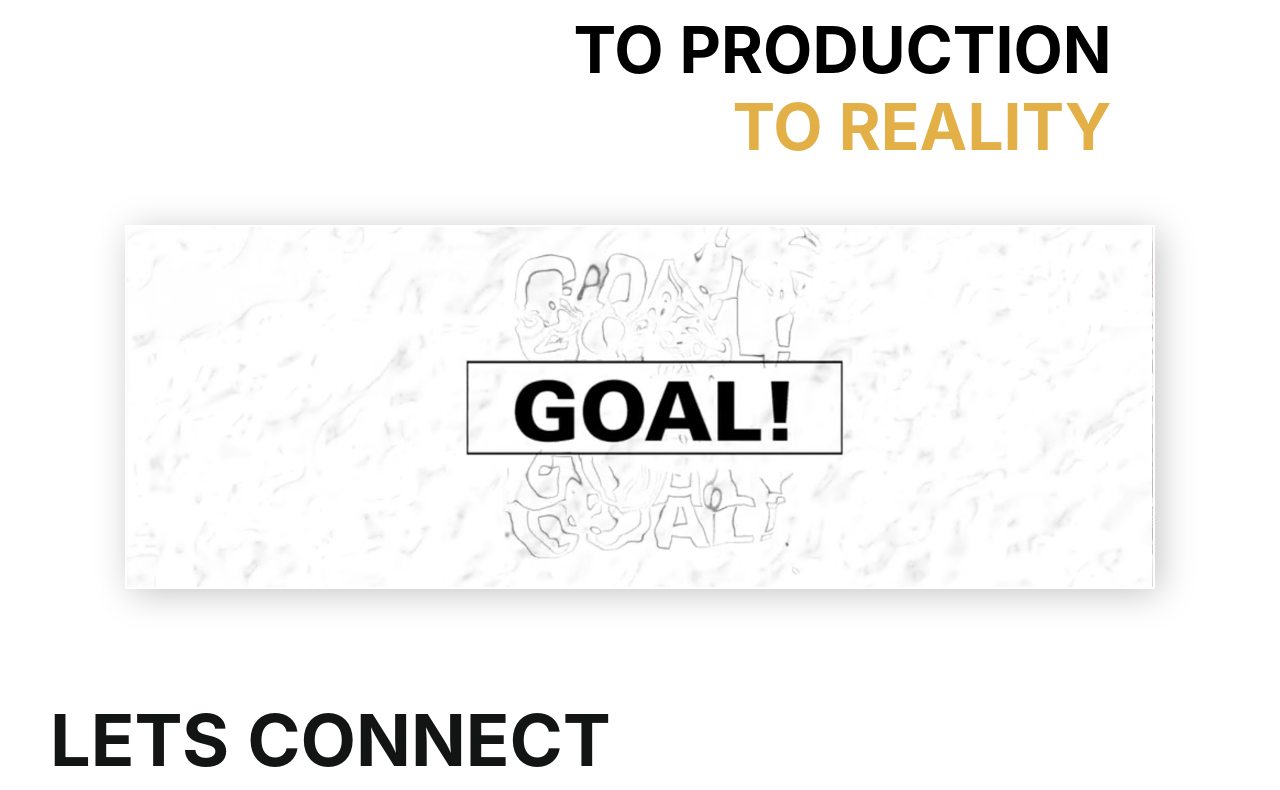
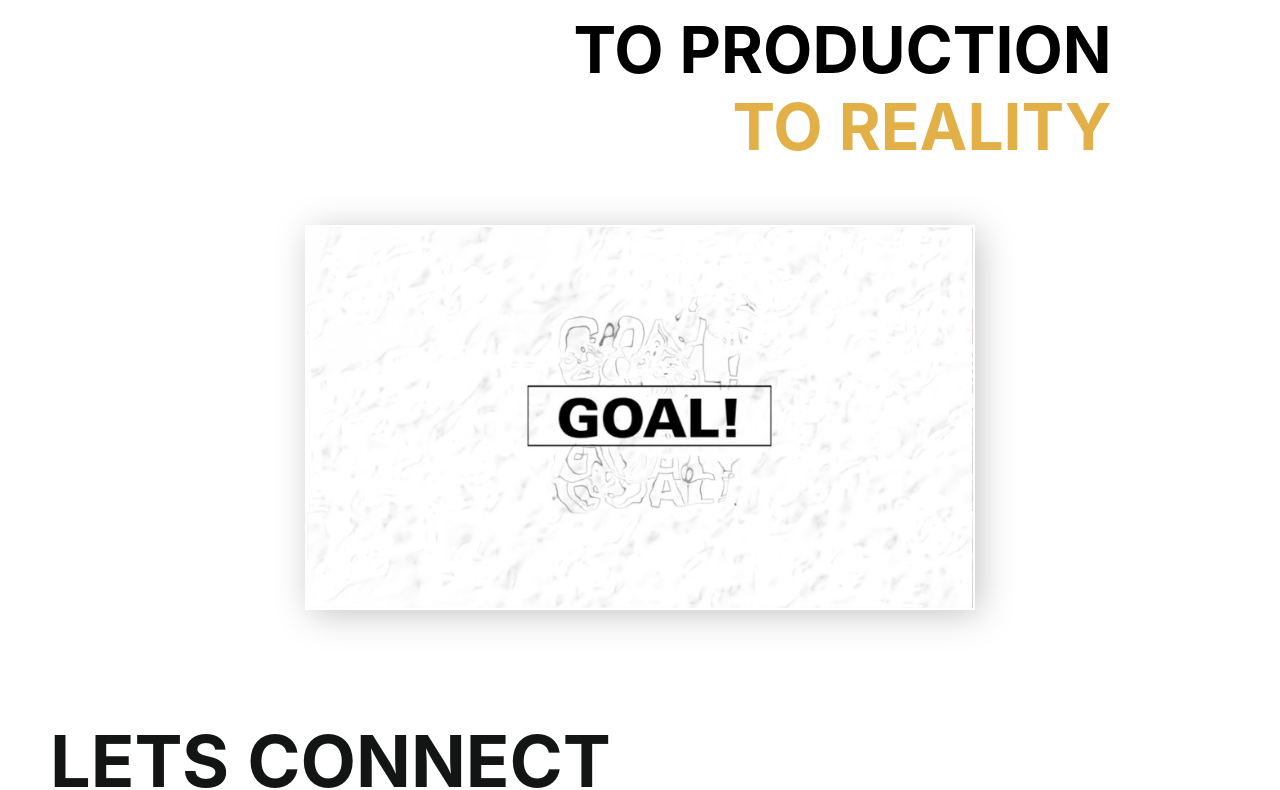
Before and after one commit to devNroses/formativeproductions, a Nuxt app: page / in a window 1280 px wide. Shown: the part 1360-2150 px from the top of the page. Built offline with nearby package versions, Linux system fonts and the light colour scheme; what vue-video-wrapper would draw is missing.

Commit message:
updating video placeholder

```diff
--- a/components/videoModal/index.vue
+++ b/components/videoModal/index.vue
@@ -2,7 +2,7 @@
   <transition name="fade" appear>
     <div v-if="showModal" class="modal-overlay">
       <div class="modal" role="dialog">
-        <div class="close" @click="toggleShowModal"><span>X</span></div>
+        <div class="close" @click="resetShowModal"><span>X</span></div>
 
         <video-wrapper :player="'vimeo'" :videoId="viewVideoid" />
       </div>
@@ -11,15 +11,17 @@
 </template>
 
 <script lang="ts">
-import { Component, Prop, Vue } from "vue-property-decorator";
+import { Component, Emit, Prop, Vue } from "vue-property-decorator";
 
 @Component
 export default class VideoModal extends Vue {
-  @Prop({ default: "" }) readonly viewVideoid!: string;
+  @Prop({ default: "" }) viewVideoid!: string;
   @Prop(Boolean) showModal = false;
 
-  toggleShowModal() {
+  @Emit("toggleShowModal")
+  resetShowModal() {
     this.showModal = !this.showModal;
+    this.viewVideoid = "";
   }
 }
 </script>
--- a/pages/index.vue
+++ b/pages/index.vue
@@ -42,13 +42,22 @@
     </div>
 
     <div class="section">
-      <div class="section-video">
-        <div class="video" @click="toggleModal('536427164')">
-          <img src="~/assets/img/video2.jpg" />
-        </div>
+      <div
+        class="video-container"
+        @click="
+          setVideoId('536427164');
+          toggleModal();
+        "
+      >
+        <img src="~/assets/img/video2.jpg" />
       </div>
     </div>
-    <VideoModal :showModal="show" :viewVideoid="landingVideoId" />
+
+    <VideoModal
+      :showModal="show"
+      :viewVideoid="landingVideoId"
+      toggleShowModal="toggleModal"
+    />
   </div>
 </template>
 
@@ -67,9 +76,11 @@ export default Vue.extend({
     };
   },
   methods: {
-    toggleModal(id: string) {
+    toggleModal() {
+      this.show = !this.show;
+    },
+    setVideoId(id: string) {
       this.landingVideoId = id;
-      this.show = !this.show;
     }
   }
 });
@@ -311,4 +322,39 @@ ul li {
 .play-button-outer:hover .play-button {
   opacity: 1;
 }
+
+.video {
+  &-container {
+    display: flex;
+    width: 65%;
+    justify-content: center;
+    align-content: center;
+    height: auto;
+    box-shadow: inset 0 -3em 3em rgba(0, 0, 0, 0.1),
+      0 0 0 2px rgb(255, 255, 255), 0.3em 0.3em 2.15em rgba(0, 0, 0, 0.25);
+    overflow: hidden;
+    margin: 0 auto;
+    max-width: 1210px;
+    transition: all 0.2s ease-in-out;
+
+    :hover {
+      transform: scale(1.2);
+      cursor: pointer;
+    }
+
+    @media only screen and (max-width: 720px) {
+      width: 100%;
+    }
+
+    img {
+      width: 100%;
+      min-height: 180px;
+      margin-top: -5px;
+      transition: all 0.2s ease-in-out;
+      :hover {
+        transform: scale(1.1);
+      }
+    }
+  }
+}
 </style>
--- a/pages/work/index.vue
+++ b/pages/work/index.vue
@@ -18,8 +18,14 @@
     </div> -->
 
     <div class="section">
-      <div class="work-card" @click="toggleShowVideo('487463591')">
-        <div class="section-video work-video">
+      <div
+        class="work-card"
+        @click="
+          setVideoId('487463591');
+          toggleModal();
+        "
+      >
+        <div class="video-container work-video">
           <img src="~/assets/img/realPeople.png" />
         </div>
         <p class="work-card-title">Real Peopl / Real Story</p>
@@ -30,8 +36,14 @@
           aliquip ex ea commodo consequat.
         </p> -->
       </div>
-      <div class="work-card" @click="toggleShowVideo('536427164')">
-        <div class="section-video work-video">
+      <div
+        class="work-card"
+        @click="
+          setVideoId('536427164');
+          toggleModal();
+        "
+      >
+        <div class="video-container work-video">
           <img src="~/assets/img/football-season.png" />
         </div>
         <p class="work-card-title">Football Season</p>
@@ -62,9 +74,11 @@ export default Vue.extend({
     };
   },
   methods: {
-    toggleShowVideo(videoId: string) {
-      this.workVideoId = videoId;
+    toggleModal() {
       this.show = !this.show;
+    },
+    setVideoId(id: string) {
+      this.workVideoId = id;
     }
   }
 });
@@ -103,20 +117,11 @@ iframe {
   }
 
   &-video {
-    display: flex;
-    justify-content: center;
-    align-items: center;
-    overflow: hidden;
-    height: 300px;
-    max-width: 950px;
-    margin: 0 auto;
+    width: 100% !important;
 
     img {
-      flex-shrink: 0.65;
-      min-width: 100%;
-      min-height: 100%;
-      margin-top: 65px;
-      margin-left: 30px;
+      width: 102%;
+      height: auto !important;
     }
   }
 
@@ -124,13 +129,9 @@ iframe {
     display: flex;
     flex-direction: column;
     align-self: flex-start;
-    max-width: 550px;
+    max-width: 800px;
     height: 100%;
     width: 100%;
-
-    &:hover {
-      cursor: pointer;
-    }
 
     &-title {
       padding-top: 20px;
@@ -149,7 +150,6 @@ iframe {
       height: 350px;
       overflow: hidden;
       margin-bottom: -25px;
-      max-width: 625px;
     }
 
     &:nth-child(even) {
```
